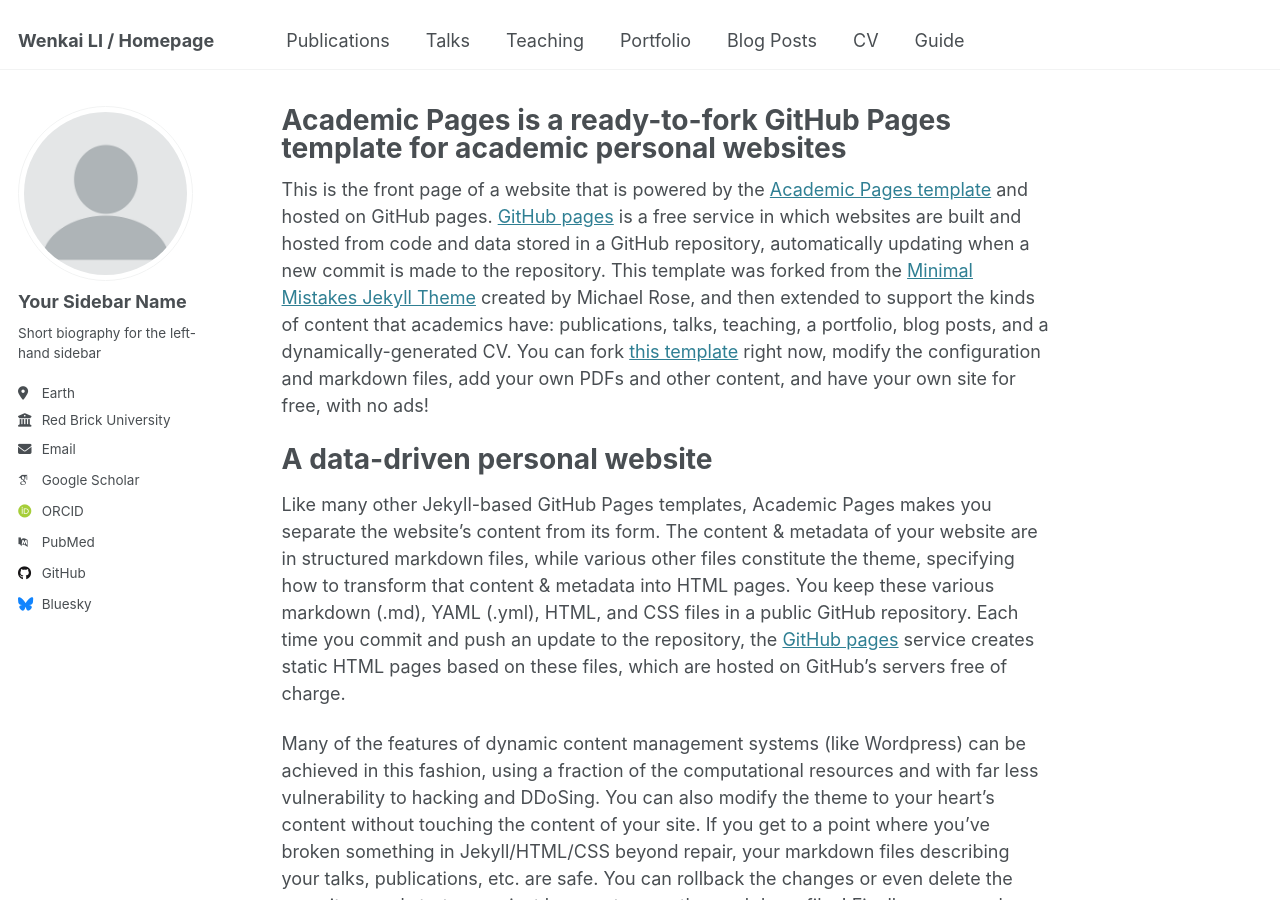
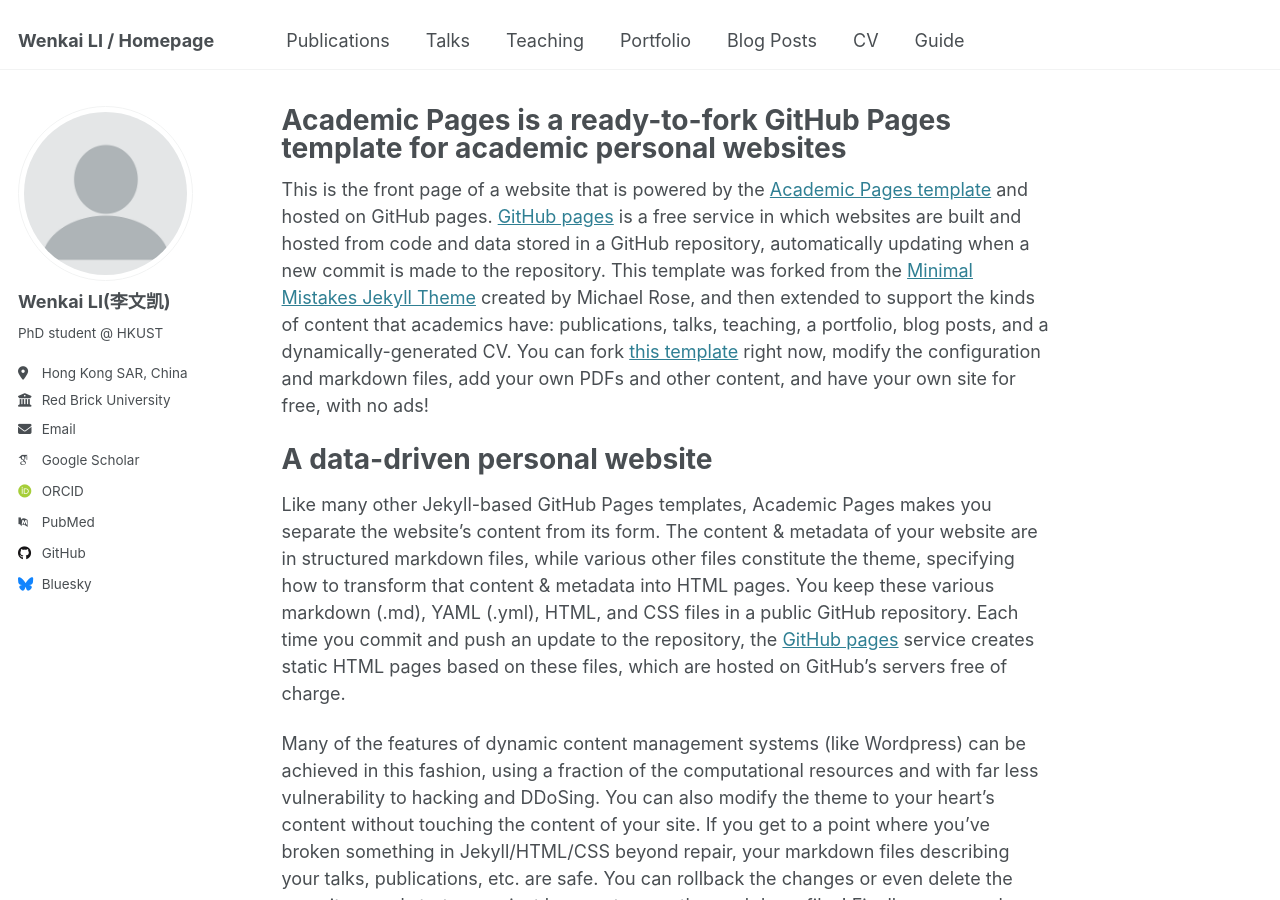
Before and after one commit to kevin333kevin/wenkaili.github.io, a Jekyll site: the page built from _pages/about.md, in a window 1280 px wide and 900 px high. Built offline with Jekyll 4.4.1, drawn with Linux system fonts in a browser that asks for light colours; some web fonts are replaced.

Commit message:
_config.yml

```diff
--- a/_config.yml
+++ b/_config.yml
@@ -23,13 +23,13 @@ repository               : "academicpages/academicpages.github.io"
 author:
   # Biographic information
   avatar           : "profile.png"
-  name             : "Your Sidebar Name"
+  name             : "Wenkai LI(李文凯)"
   pronouns         : # example: "she/her"
-  bio              : "Short biography for the left-hand sidebar"
-  location         : "Earth"
+  bio              : "PhD student @ HKUST"
+  location         : "Hong Kong SAR, China"
   employer         : "Red Brick University"
   uri              : # URL
-  email            : "none@example.org"
+  email            : "wlidm@connect.ust.hk"
 
   # Academic websites
   arxiv            : # URL - Update with the correct link to your profile
```
